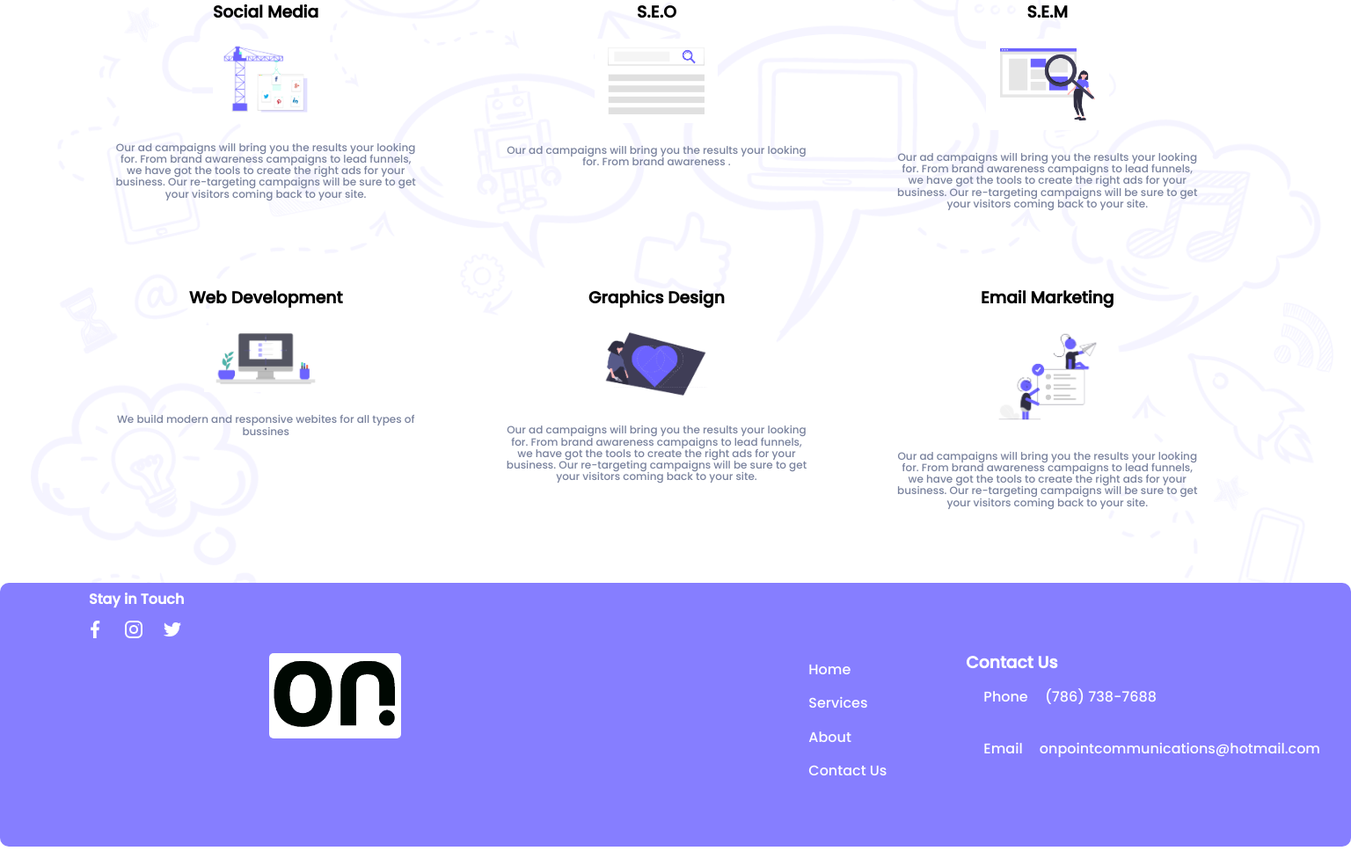
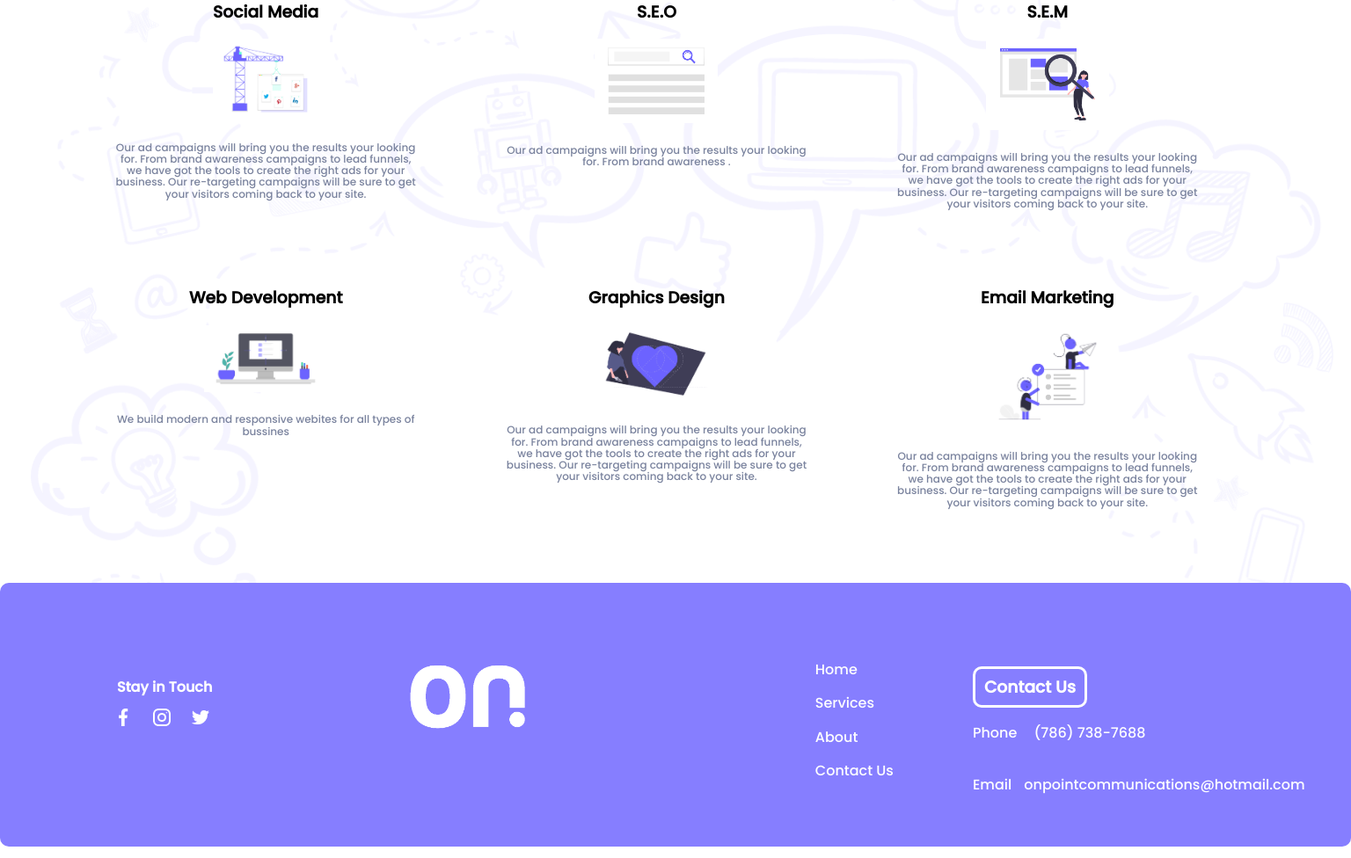
Before and after one commit to ManuelRosquete/OnPoint, a plain HTML site: page index.html in a window 1536 px wide. Shown: the part 1126-2102 px from the top of the page at 88% size. Drawn offline with Linux system fonts and the light colour scheme.

Commit message:
white logo

```diff
--- a/css/style.css
+++ b/css/style.css
@@ -106,6 +106,7 @@ width: 200px;
   text-align: center;
 
 
+
 }
 .service img {
   padding: 20px;
@@ -118,12 +119,16 @@ width: 200px;
   color: #7A839E;
   line-height: 1.1;
   font-size: 12px;
+
 }
 .container-2 {
   background-color: #867EFF;
+  background-image: linear-gradient(to right#867EFF,#584FDD);
+
   width: 100%;
   height: 300px;
   border-radius: 10px;
+  position: relative;
 }
 
 
@@ -134,15 +139,22 @@ width: 200px;
   padding-top: 80px;
 }
 .contact p {
-  padding: 20px;
-  }
+  padding: 20px 20px 20px 0;
+}
+.contact h3 {
+  border: white solid;
+  border-radius: 10px;
+  margin-right: 300px;
+  margin-top: 15px;
+  padding: 10px;
+}
 .phone {
   margin: 15px;
   text-decoration: none;
   color:white
   }
 .email {
-  margin: 15px;
+  margin: 10px;
   text-decoration: none;
   color: white;
 }
@@ -186,6 +198,21 @@ width: 200px;
 }
 .social h4 {
   padding-left: 23px;
+}
+
+@media (min-width: 1440px) {
+
+ .social {
+  margin-top: 100px;
+  margin-left: 100px;
+
+ }
+ .footer-logo {
+  width: 150px;
+  margin: 80px 80px 0 200px;
+  border-radius: 5px;
+}
+
 }
 
 @media (max-width: 768px) {
--- a/index.html
+++ b/index.html
@@ -77,6 +77,7 @@
   <footer>
     <div class="container-2">
       <div class="contact" id="contact">
+        <div id="imagefooter"></div>
         <h3>Contact Us</h3>
         <p>Phone <a href="#" class="phone">(786) 738-7688</a></p>
         <p>Email <a href="#" class="email">onpointcommunications@hotmail.com</a></p>
@@ -92,7 +93,7 @@
           </ul>
         </nav>
       </div>
-        <img src="images/onpointlogo.png" alt="footer-logo" class="footer-logo">
+        <img src="images/onpointlogopurple.png" alt="footer-logo" class="footer-logo">
         <div class="social">
           <h4>Stay in Touch</h4>
           <ul>
```
Also changed, not shown: images/onpointlogopurple.png (added).
